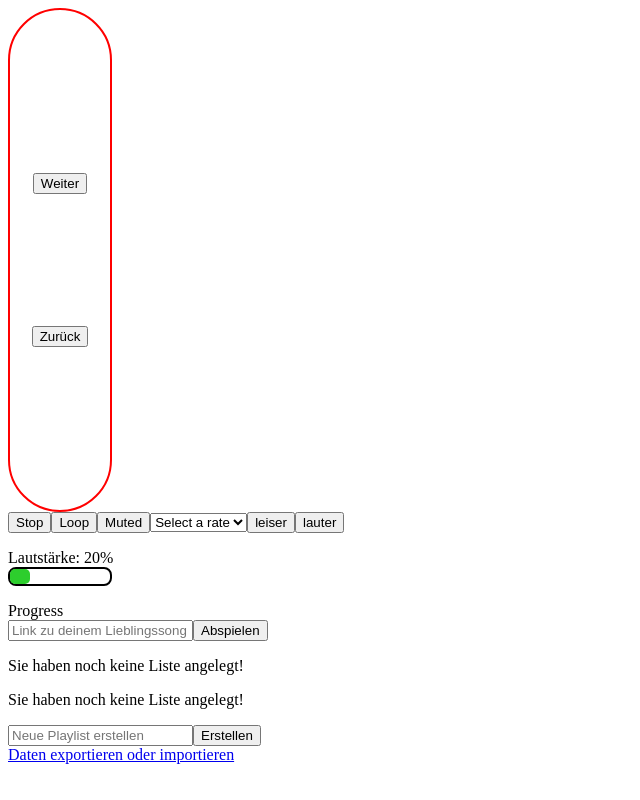
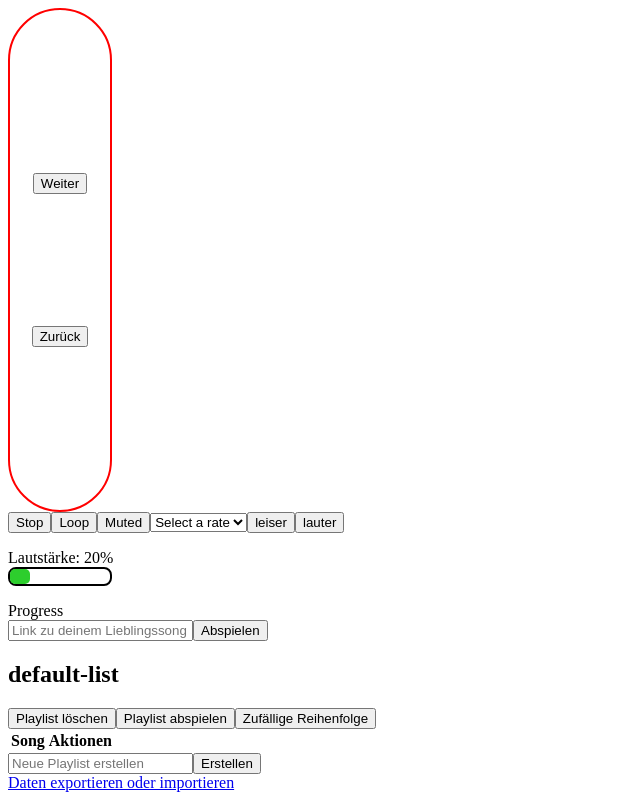
Before and after one commit to MSRMatrix/AcoustiFlow, a React (Vite) app: page / in a window 1280 px wide. Shown: the whole page, without its empty margins (0-640 px from the left). Built offline with nearby package versions, Linux system fonts and the light colour scheme.

Commit message:
fix playlist problem

```diff
--- a/src/components/music-player/MusicPlayer.jsx
+++ b/src/components/music-player/MusicPlayer.jsx
@@ -18,6 +18,11 @@ const MusicPlayer = () => {
     src: []
   });
   const {currentSongIndex, setCurrentSongIndex} = useContext(CurrentSongIndex);
+
+
+  if(localStorage.length < 1){
+    localStorage.setItem("default-list", "")
+  }
 
   const handleNextSong = () => {
     setCurrentSongIndex((prevIndex) => (prevIndex + 1) % (src.src.length || 1));
--- a/src/components/music-player/settings/music/Music.jsx
+++ b/src/components/music-player/settings/music/Music.jsx
@@ -95,8 +95,14 @@ const Music = ({ src, setSrc }) => {
 
     }
     e.target.reset();
-    newestList(setDisplayTable, currentList[0].playlist);
+    if(currentList.length >= 1){
+      newestList(setDisplayTable, currentList[0].playlist);
       showCurrentPlaylist(setCurrentList, currentList[0].playlist)
+    }
+    else{
+      newestList(setDisplayTable);
+    }
+
     alert("Neue Playlist erstellt!");
 
   };
--- a/src/components/music-player/settings/music/table/Table.jsx
+++ b/src/components/music-player/settings/music/table/Table.jsx
@@ -233,7 +233,7 @@ const Table = ({ src, setSrc }) => {
           </div>
         ))
       ) : (
-        <p>Sie haben noch keine Liste angelegt!</p>
+        <></>
       )}
       {isOpen && (
         <PlaylistChanger
@@ -308,7 +308,7 @@ const Table = ({ src, setSrc }) => {
           </div>
         ))
       ) : (
-        <p>Sie haben noch keine Liste angelegt!</p>
+        <p>No Playlist there!</p>
       )}
     </>
   );
```
